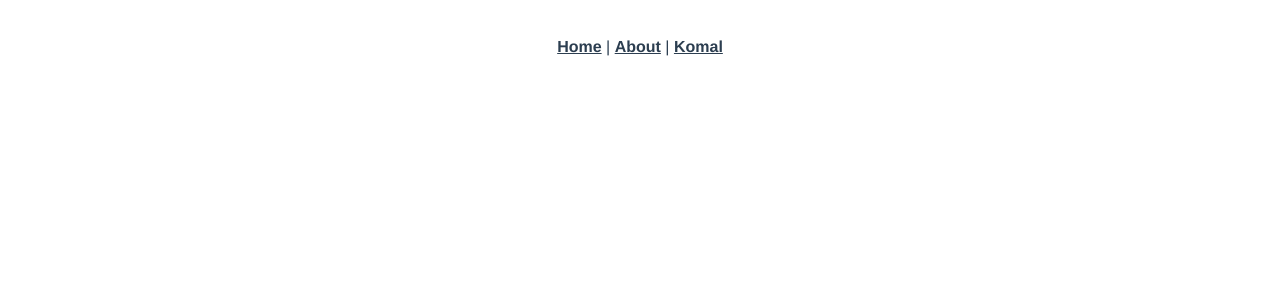
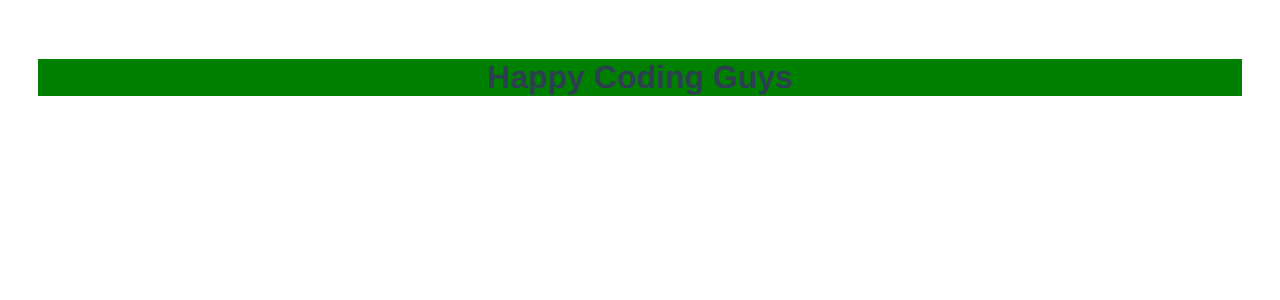
Before and after one commit to komalrdc/UI, a Vue app: page /mysore in a window 1280 px wide. Shown: the top 300 px of the page. Built offline with nearby package versions, Linux system fonts and the light colour scheme.

Commit message:
cleanup the code

```diff
--- a/src/App.vue
+++ b/src/App.vue
@@ -1,9 +1,8 @@
 <template>
   <div id="app">
     <div id="nav">
-      <router-link to="/">Home</router-link> |
-      <router-link to="/about">About</router-link> |
-      <router-link to="/komalpage">Komal</router-link>
+      <h1 style="background-color: green">Happy Coding Guys</h1>
+      <!-- <router-link to="/about">About</router-link> | -->
     </div>
     <router-view/>
   </div>
--- a/src/router/index.js
+++ b/src/router/index.js
@@ -1,15 +1,9 @@
 import Vue from 'vue'
 import VueRouter from 'vue-router'
-import Home from '../views/Home.vue'
 
 Vue.use(VueRouter)
 
 const routes = [
-  {
-    path: '/',
-    name: 'home',
-    component: Home
-  },
   {
     path: '/about',
     name: 'about',
@@ -27,12 +21,7 @@ const routes = [
       // name: 'mysore',
       // component: import(/* webpackChunkName: "about" */ '../views/Mysoreview.vue')
     // }]
-},
-  {
-    path: '/komalpage',
-    name: 'komalpage',
-    component: () => import(/* webpackChunkName: "about" */ '../views/KomalPage.vue')
-  }
+}
 ]
 
 const router = new VueRouter({
--- a/src/views/Home.vue
+++ /dev/null
@@ -1,23 +0,0 @@
-<template>
-  <div class="home">
-    <img alt="Vue logo" src="../assets/logo.png">
-    <HelloWorld msg="Welcome to Your Vue.js App"/>
-  </div>
-</template>
-
-<script>
-// @ is an alias to /src
-import HelloWorld from '@/components/HelloWorld.vue'
-
-export default {
-  name: 'home',
-  components: {
-     HelloWorld
-   },
-  created() {
-    this.$store.dispatch('myfirstAction')
-    window.console.log('From getter: ' + this.$store.getters['myGetter'])
-
-  }
-}
-</script>
--- a/src/views/KomalPage.vue
+++ /dev/null
@@ -1,22 +0,0 @@
-<template>
-  <div id="komal">
-      <h1>This is Komal Page</h1>
-      <Komal></Komal>
-  </div>
-</template>
-
-<script>
-import Komal from '@/components/Komal.vue'
-
-export default {
-    name:'komal',
-    components: {
-        Komal
-    }
-
-}
-</script>
-
-<style>
-
-</style>
```
Also changed, not shown: src/views/Bangaloreview.vue (deleted, +0 -13 lines), src/views/Mysoreview.vue (deleted, +0 -13 lines).
